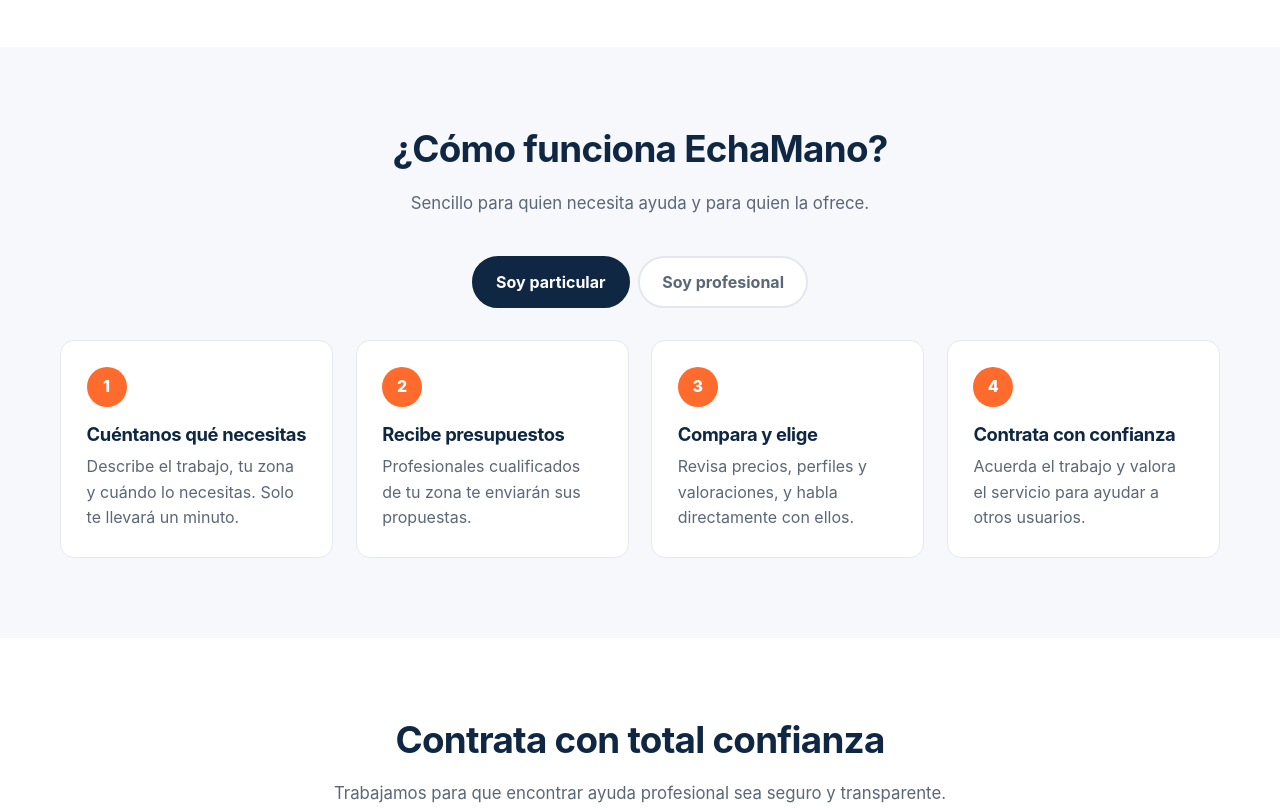
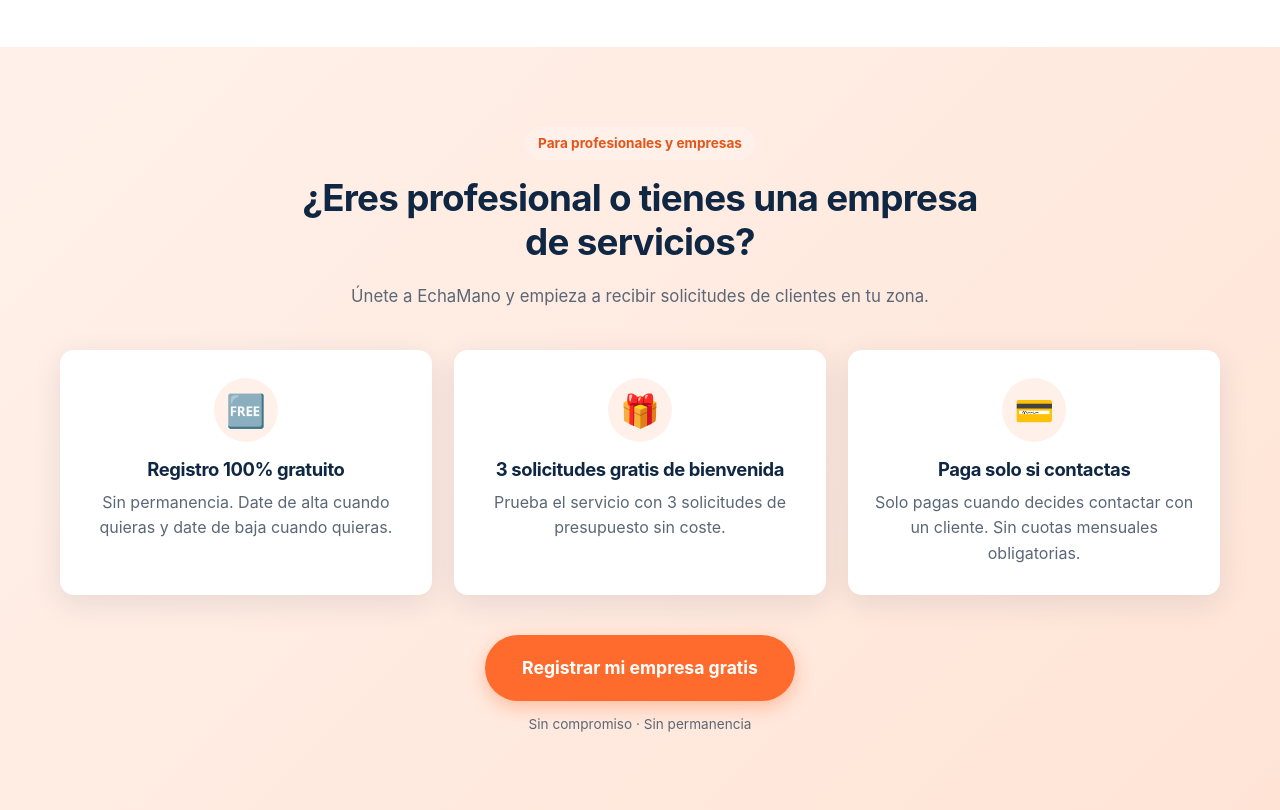
Before and after one commit to pabloperezm10/echamano-web, a plain HTML site: page index.html in a window 1280 px wide. Shown: the part 1200-2010 px from the top of the page. Drawn offline with Linux system fonts and the light colour scheme.

Commit message:
Añadir sección de captación de profesionales en la portada
Co-Authored-By: Claude Sonnet 5.5 <noreply@anthropic.com>

```diff
--- a/css/styles.css
+++ b/css/styles.css
@@ -85,6 +85,17 @@ section { padding: clamp(3rem, 7vw, 5rem) 0; }
 .cat[aria-pressed="true"] { background: #fff7f2; }
 .cat .ico { font-size: 2rem; line-height: 1; }
 
+/* Captación de profesionales */
+.pro-band { background: linear-gradient(135deg, #fff1ea 0%, #ffe4d6 100%); }
+.perks { list-style: none; margin: 0; padding: 0; display: grid; grid-template-columns: repeat(auto-fit, minmax(250px, 1fr)); gap: 1.4rem; }
+.perk { background: #fff; border-radius: var(--radius); padding: 1.8rem 1.6rem; box-shadow: var(--shadow); text-align: center; }
+.perk-ico { width: 64px; height: 64px; margin: 0 auto 1rem; display: grid; place-items: center; font-size: 2rem; background: #fff1ea; border-radius: 50%; }
+.perk p { color: var(--muted); margin: 0; }
+.pro-band-cta { text-align: center; margin-top: 2.5rem; }
+.pro-band-cta .small { margin: .8rem 0 0; }
+.btn-lg { padding: 1.05rem 2.2rem; font-size: 1.1rem; }
+@media (max-width: 520px) { .btn-lg { width: 100%; } }
+
 /* Pasos */
 .tabs { display: flex; justify-content: center; gap: .5rem; margin-bottom: 2rem; flex-wrap: wrap; }
 .tab { padding: .7rem 1.4rem; border-radius: 999px; border: 2px solid var(--line); background: #fff; font-weight: 700; cursor: pointer; font: inherit; font-weight: 700; color: var(--muted); }
--- a/index.html
+++ b/index.html
@@ -162,6 +162,38 @@
       </div>
     </section>
 
+    <!-- CAPTACIÓN PROFESIONALES -->
+    <section id="captacion" class="pro-band" aria-labelledby="captacion-title">
+      <div class="container">
+        <div class="section-head">
+          <span class="eyebrow">Para profesionales y empresas</span>
+          <h2 id="captacion-title">¿Eres profesional o tienes una empresa de servicios?</h2>
+          <p>Únete a EchaMano y empieza a recibir solicitudes de clientes en tu zona.</p>
+        </div>
+        <ul class="perks">
+          <li class="perk">
+            <div class="perk-ico" aria-hidden="true">🆓</div>
+            <h3>Registro 100% gratuito</h3>
+            <p>Sin permanencia. Date de alta cuando quieras y date de baja cuando quieras.</p>
+          </li>
+          <li class="perk">
+            <div class="perk-ico" aria-hidden="true">🎁</div>
+            <h3>3 solicitudes gratis de bienvenida</h3>
+            <p>Prueba el servicio con 3 solicitudes de presupuesto sin coste.</p>
+          </li>
+          <li class="perk">
+            <div class="perk-ico" aria-hidden="true">💳</div>
+            <h3>Paga solo si contactas</h3>
+            <p>Solo pagas cuando decides contactar con un cliente. Sin cuotas mensuales obligatorias.</p>
+          </li>
+        </ul>
+        <div class="pro-band-cta">
+          <a class="btn btn-primary btn-lg" href="mailto:iaproyectosppm@gmail.com?subject=Alta%20de%20profesional">Registrar mi empresa gratis</a>
+          <p class="small">Sin compromiso · Sin permanencia</p>
+        </div>
+      </div>
+    </section>
+
     <!-- CÓMO FUNCIONA -->
     <section id="como-funciona" class="bg-soft">
       <div class="container">
```
